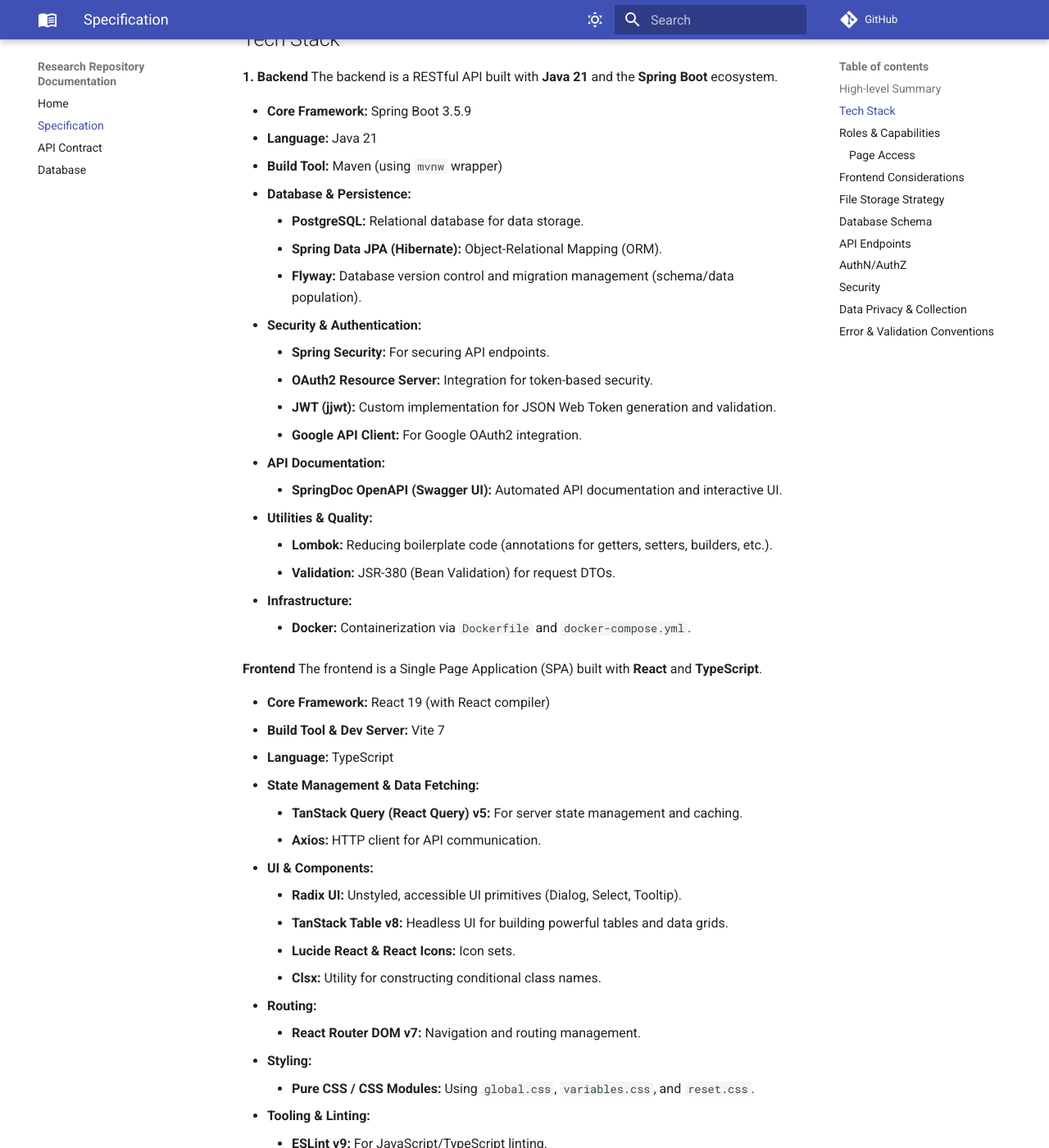
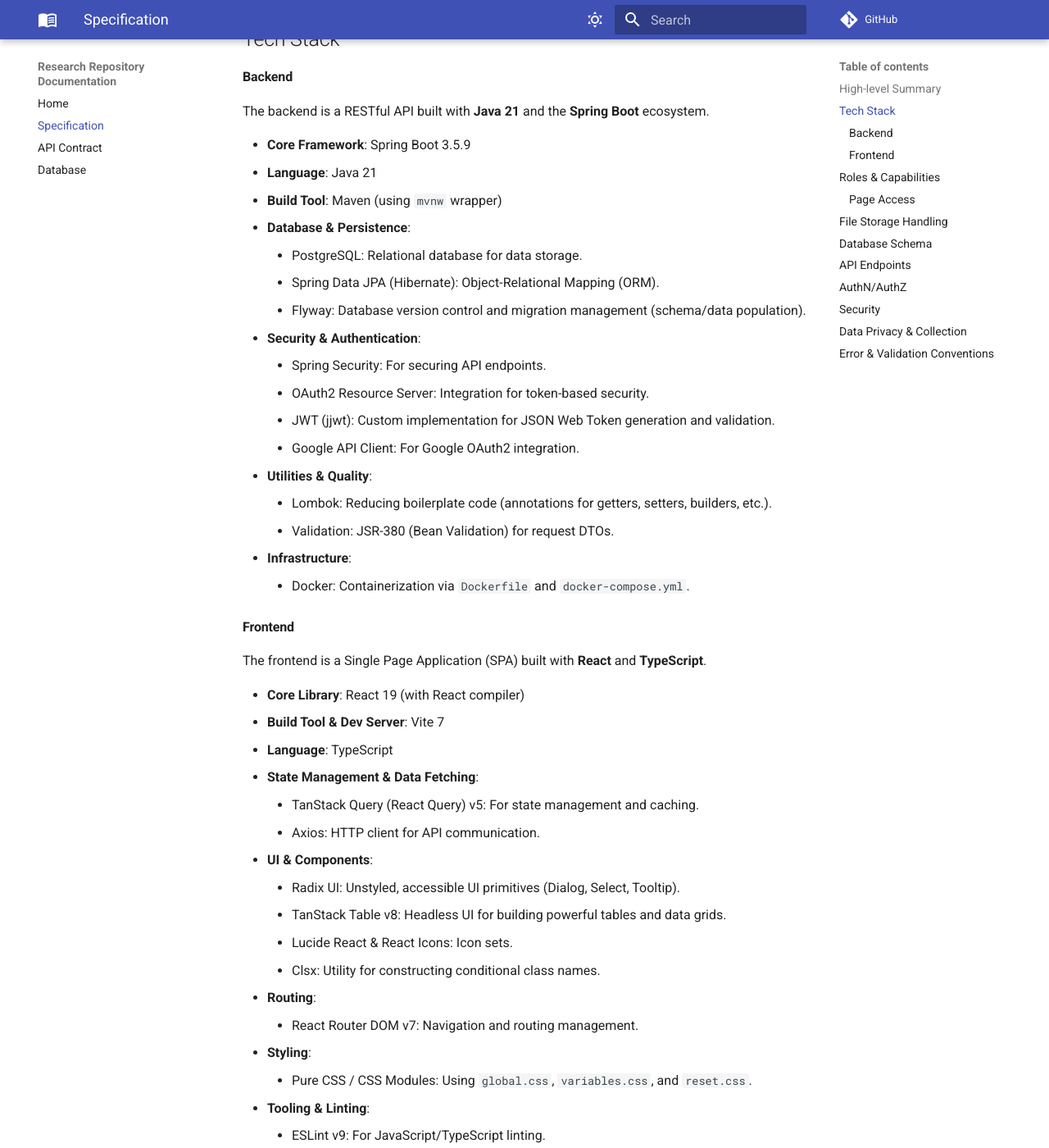
Before and after one commit to r4ppz/research-repo-docs, an MkDocs documentation site: the page built from docs/specification.md, in a window 1280 px wide and 1400 px high, scrolled down 1177 px. Shown: the whole window at 82% size. Built offline with MkDocs 1.6.1 and Material for MkDocs 9.7.7, drawn with Linux system fonts in a browser that asks for light colours; comment, search, counter and statistics services are not loaded; some of the changed text lies outside the part shown.

Commit message:
style: add formater and improve docs format

```diff
--- a/docs/specification.md
+++ b/docs/specification.md
@@ -1,91 +1,83 @@
 # Research Repository — Architecture & Implementation Spec
 
-This spec is intentionally detailed. It is the **single source of truth** for backend and frontend
-data design, API contracts, and authorization logic. All changes must be documented here first, then
-implemented.
+This spec is intentionally detailed. It is the **single source of truth** for backend and frontend data design, API contracts, and authorization logic. All changes must be documented here first, then implemented.
 
 ---
 
 ## High-level Summary
 
-- Purpose: A gated school research repository where students can browse paper metadata, request
-  access to full documents, and where admins manage papers and requests.
+- **Purpose**: A gated school research repository where students can browse paper metadata, request access to full documents, and where admins manage papers and requests.
 
-- Authentication: Google SSO restricted to `@acdeducation.com`.
+- **Authentication**: Google SSO restricted to `@acdeducation.com`.
 
-- Authorization: Access tokens (JWT) with role-based access (STUDENT, TEACHER, DEPARTMENT_ADMIN,
-  SUPER_ADMIN). Department scoping for DEPARTMENT_ADMIN applies only to admin operations (paper
-  CRUD, request approvals); homepage browsing shows all departments.
+- **Authorization**: Access tokens (JWT) with role-based access (STUDENT, TEACHER, DEPARTMENT_ADMIN, SUPER_ADMIN). Department scoping for DEPARTMENT_ADMIN applies only to admin operations (paper CRUD, request approvals); homepage browsing shows all departments.
 
-- Data contract: API returns UI-ready, nested objects (no raw IDs-only responses).
+- **Data contract**: API returns UI-ready, nested objects (no raw IDs-only responses).
 
-- File access:
+- **File access**:
     - Students: only if their request is ACCEPTED **and** the paper is not archived. Archived papers
-      are treated as unavailable and should result in HTTP 404 (`RESOURCE_NOT_AVAILABLE`) for
-      students/teachers.
+      are treated as unavailable and should result in HTTP 404 (`RESOURCE_NOT_AVAILABLE`).
     - Teachers: only if their request is ACCEPTED **and** the paper is not archived. Archived papers
-      are treated as unavailable and should result in HTTP 404 (`RESOURCE_NOT_AVAILABLE`) for
-      students/teachers.
+      are treated as unavailable and should result in HTTP 404 (`RESOURCE_NOT_AVAILABLE`).
     - Admins: full access within their department (DEPARTMENT_ADMIN) or globally (SUPER_ADMIN).
 
-- Archive feature:
+- **Archive feature**:
     - Papers can be archived/unarchived by admins.
     - Archived papers are hidden from students' library.
     - Archived papers are visible in teacher view (can see metadata but cannot request or download).
-    - Students with previously ACCEPTED requests cannot download archived papers; UI should badge
-      "Archived".
+    - Students with previously ACCEPTED requests cannot download archived papers; UI should badge "Archived".
 
 ---
 
 ## Tech Stack
 
-**1. Backend**
+#### Backend
+
 The backend is a RESTful API built with **Java 21** and the **Spring Boot** ecosystem.
 
-- **Core Framework:** Spring Boot 3.5.9
-- **Language:** Java 21
-- **Build Tool:** Maven (using `mvnw` wrapper)
-- **Database & Persistence:**
-    - **PostgreSQL:** Relational database for data storage.
-    - **Spring Data JPA (Hibernate):** Object-Relational Mapping (ORM).
-    - **Flyway:** Database version control and migration management (schema/data population).
-- **Security & Authentication:**
-    - **Spring Security:** For securing API endpoints.
-    - **OAuth2 Resource Server:** Integration for token-based security.
-    - **JWT (jjwt):** Custom implementation for JSON Web Token generation and validation.
-    - **Google API Client:** For Google OAuth2 integration.
-- **API Documentation:**
-    - **SpringDoc OpenAPI (Swagger UI):** Automated API documentation and interactive UI.
-- **Utilities & Quality:**
-    - **Lombok:** Reducing boilerplate code (annotations for getters, setters, builders, etc.).
-    - **Validation:** JSR-380 (Bean Validation) for request DTOs.
-- **Infrastructure:**
-    - **Docker:** Containerization via `Dockerfile` and `docker-compose.yml`.
+- **Core Framework**: Spring Boot 3.5.9
+- **Language**: Java 21
+- **Build Tool**: Maven (using `mvnw` wrapper)
+- **Database & Persistence**:
+    - PostgreSQL: Relational database for data storage.
+    - Spring Data JPA (Hibernate): Object-Relational Mapping (ORM).
+    - Flyway: Database version control and migration management (schema/data population).
+- **Security & Authentication**:
+    - Spring Security: For securing API endpoints.
+    - OAuth2 Resource Server: Integration for token-based security.
+    - JWT (jjwt): Custom implementation for JSON Web Token generation and validation.
+    - Google API Client: For Google OAuth2 integration.
+- **Utilities & Quality**:
+    - Lombok: Reducing boilerplate code (annotations for getters, setters, builders, etc.).
+    - Validation: JSR-380 (Bean Validation) for request DTOs.
+- **Infrastructure**:
+    - Docker: Containerization via `Dockerfile` and `docker-compose.yml`.
 
-**Frontend**
+#### Frontend
+
 The frontend is a Single Page Application (SPA) built with **React** and **TypeScript**.
 
-- **Core Framework:** React 19 (with React compiler)
-- **Build Tool & Dev Server:** Vite 7
-- **Language:** TypeScript
-- **State Management & Data Fetching:**
-    - **TanStack Query (React Query) v5:** For server state management and caching.
-    - **Axios:** HTTP client for API communication.
-- **UI & Components:**
-    - **Radix UI:** Unstyled, accessible UI primitives (Dialog, Select, Tooltip).
-    - **TanStack Table v8:** Headless UI for building powerful tables and data grids.
-    - **Lucide React & React Icons:** Icon sets.
-    - **Clsx:** Utility for constructing conditional class names.
-- **Routing:**
-    - **React Router DOM v7:** Navigation and routing management.
-- **Styling:**
-    - **Pure CSS / CSS Modules:** Using `global.css`, `variables.css`, and `reset.css`.
-- **Tooling & Linting:**
-    - **ESLint v9:** For JavaScript/TypeScript linting.
-    - **Stylelint v16:** For CSS linting and formatting.
-    - **Prettier:** Code formatting.
-- **Deployment:**
-    - **gh-pages:** Used for deploying to GitHub Pages.
+- **Core Library**: React 19 (with React compiler)
+- **Build Tool & Dev Server**: Vite 7
+- **Language**: TypeScript
+- **State Management & Data Fetching**:
+    - TanStack Query (React Query) v5: For state management and caching.
+    - Axios: HTTP client for API communication.
+- **UI & Components**:
+    - Radix UI: Unstyled, accessible UI primitives (Dialog, Select, Tooltip).
+    - TanStack Table v8: Headless UI for building powerful tables and data grids.
+    - Lucide React & React Icons: Icon sets.
+    - Clsx: Utility for constructing conditional class names.
+- **Routing**:
+    - React Router DOM v7: Navigation and routing management.
+- **Styling**:
+    - Pure CSS / CSS Modules: Using `global.css`, `variables.css`, and `reset.css`.
+- **Tooling & Linting**:
+    - ESLint v9: For JavaScript/TypeScript linting.
+    - Stylelint v16: For CSS linting and formatting.
+    - Prettier: Code formatting.
+- **Deployment**:
+    - gh-pages: Used for deploying to GitHub Pages.
 
 ---
 
@@ -122,26 +114,7 @@
 
 ---
 
-## Frontend Considerations
-
-- Common API endpoints for filters (all roles):
-    - `GET /api/filters/years` → returns years based on role-scoped visibility
-    - `GET /api/filters/departments` → returns departments alphabetically sorted
-
-- Frontend filtering and display:
-    - Filter endpoints return all accessible data; frontend may filter displayed options based on
-      page context (e.g., show only user's department on admin pages)
-    - Use auth context (role, departmentId from JWT) to conditionally render or filter UI elements
-
-- Search and filtering capabilities:
-    - Full-text search across paper title, author name, and abstract
-    - Multi-department filtering with comma-separated department IDs and years.
-    - Sorting options: by submission date (default), title, or author name
-    - Sort order: ascending or descending (descending is default)
-
----
-
-## File Storage Strategy
+## File Storage Handling
 
 - **Local Filesystem:** PDF files are stored directly on the server's local filesystem using Java
   File I/O operations.
@@ -223,13 +189,13 @@
       refresh token directly.
 
 - **Manual Role Assignment**:
-    - Roles for privileged users (Teacher and Admin) are managed via a static configuration file (`privileged-users.yaml`) on the backend server.
+    - Privileged roles (Teacher, Admin) are managed on the backend. Contact the devs to request changes.
     - When a user logs in via Google SSO, the system checks their email against this configuration to determine their role and assigned department (if applicable).
     - If the email is not found in the configuration, the user is assigned the default `STUDENT` role.
-    - Any changes to privileged roles require updating this configuration file and may require a service restart or a fresh login by the user.
+    - Any changes to privileged roles may require a service restart or a fresh login by the user.
 
 - **Access Token Structure (JWT)**:
-    - **Claims**: `sub` (userId), `email`, `fullName`, `role`, `departmentId`, `iat`, `exp`, `iss`.
+    - **Claims**: `sub` (userId), `email`, `fullName`, `role`, `departmentId`, `profilePictureUrl` ,`iat`, `exp`, `iss`.
     - Lifetime: 60 minutes.
     - Backend uses `sub` for all RBAC/ABAC queries.
 
```
Also changed, not shown: other parts of docs/specification.md (+4 -11 lines), 1 other file.
